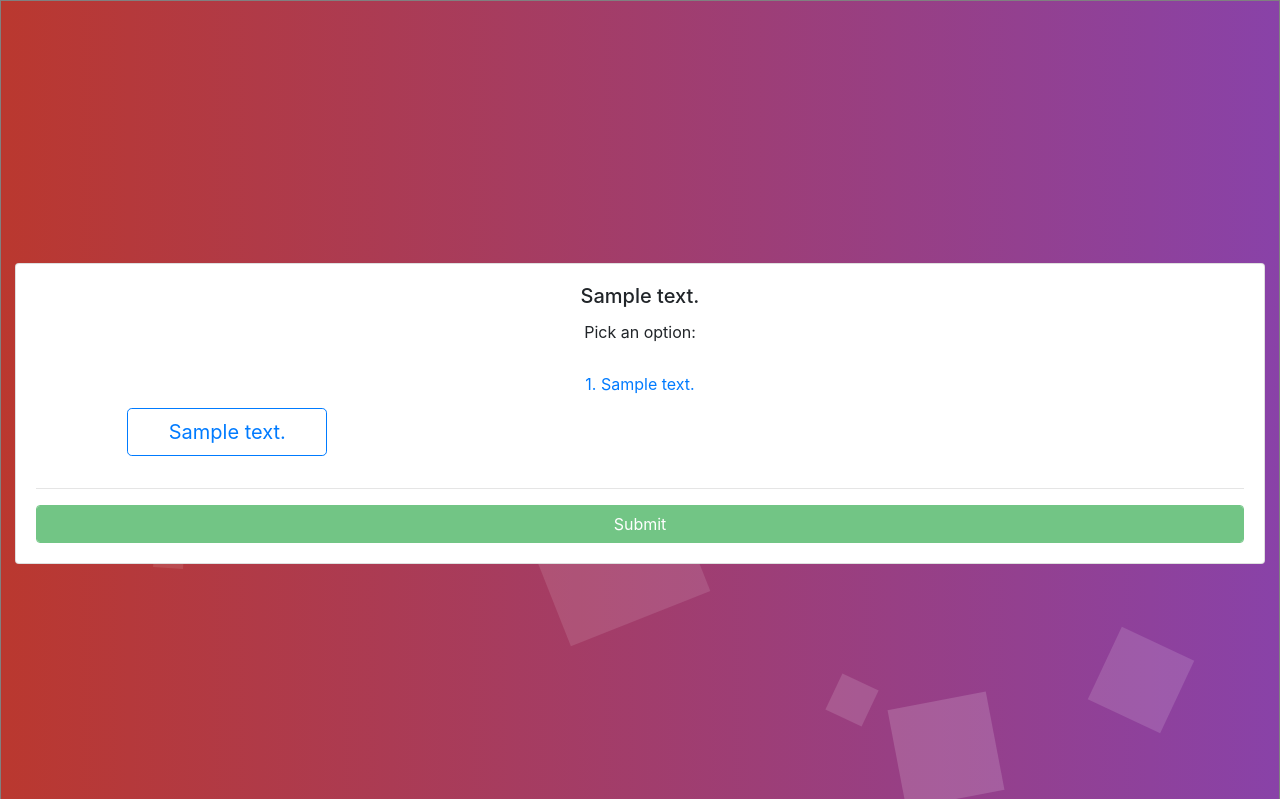
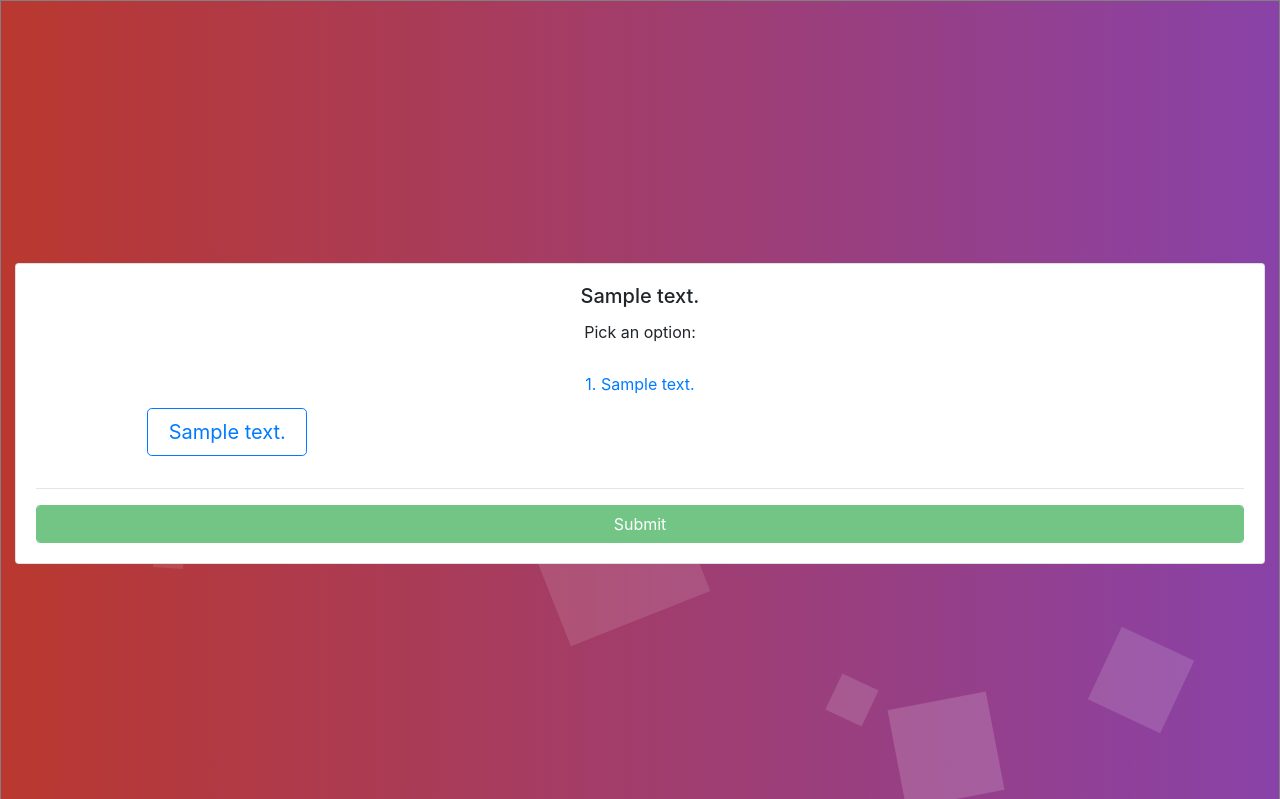
Before and after one commit to MeMeee1/MaliyoQuizApp, a Django app: template quiz/templates/answer_question.html in a window 1280 px wide. Shown: the top 799 px of the page. Run offline with Django 3.2, Linux system fonts and the light colour scheme; the template is opened without the code that fills it: most values are stand-ins (such as "Sample title", 1, 10 or a date in 2020); form fields are guessed from the names that the template uses; some libraries are stand-ins or nearby versions.

Commit message:
Updated the model

```diff
--- a/quiz/templates/answer_question.html
+++ b/quiz/templates/answer_question.html
@@ -24,10 +24,10 @@
         {% for option in question.options.all %}
         <div class="col-4 form-group">
           <button
-            type="button"
+            type="radio"
             name="{{ option.value }}"
             id="{{ option.pk }}"
-            class="btn btn-outline-primary btn-lg btn-option"
+            class="btn btn-outline-primary btn-lg btn-option "
             value="{{ option.value }}"
           >
             {{ option.display_text }}
--- a/static/custom.css
+++ b/static/custom.css
@@ -25,5 +25,6 @@
 }
 
 .btn-option{
-    width: 10em;
+    width: 8em;
+    position: relative;
 }
--- a/static/style.css
+++ b/static/style.css
@@ -1,8 +1,4 @@
-*{
-  box-sizing: border-box;
-  margin: 0;
-  padding: 0;
-}
+
 
 .animation-area {
   background: linear-gradient(to left, #8942a8, #ba382f);
```
